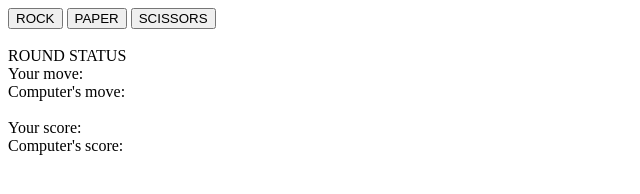
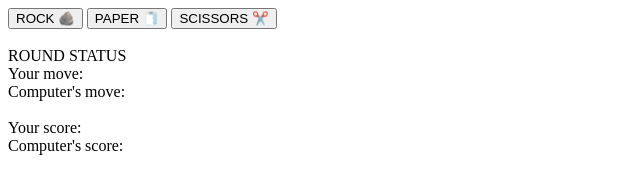
Before and after one commit to Het-477/Rock-Paper-Scissors, a plain HTML site: page index.html in a window 1280 px wide. Shown: the whole page, without its empty margins (0-640 px from the left). Drawn offline with Linux system fonts and the light colour scheme.

Commit message:
typo: add emojis

```diff
--- a/index.html
+++ b/index.html
@@ -10,9 +10,9 @@
 
 <body>
     <div id="moves-menu">
-        <button id="rock">ROCK</button>
-        <button id="paper">PAPER</button>
-        <button id="scissors">SCISSORS</button>
+        <button id="rock">ROCK 🪨</button>
+        <button id="paper">PAPER 🧻</button>
+        <button id="scissors">SCISSORS ✂️</button>
     </div>
 
     <br>
```
